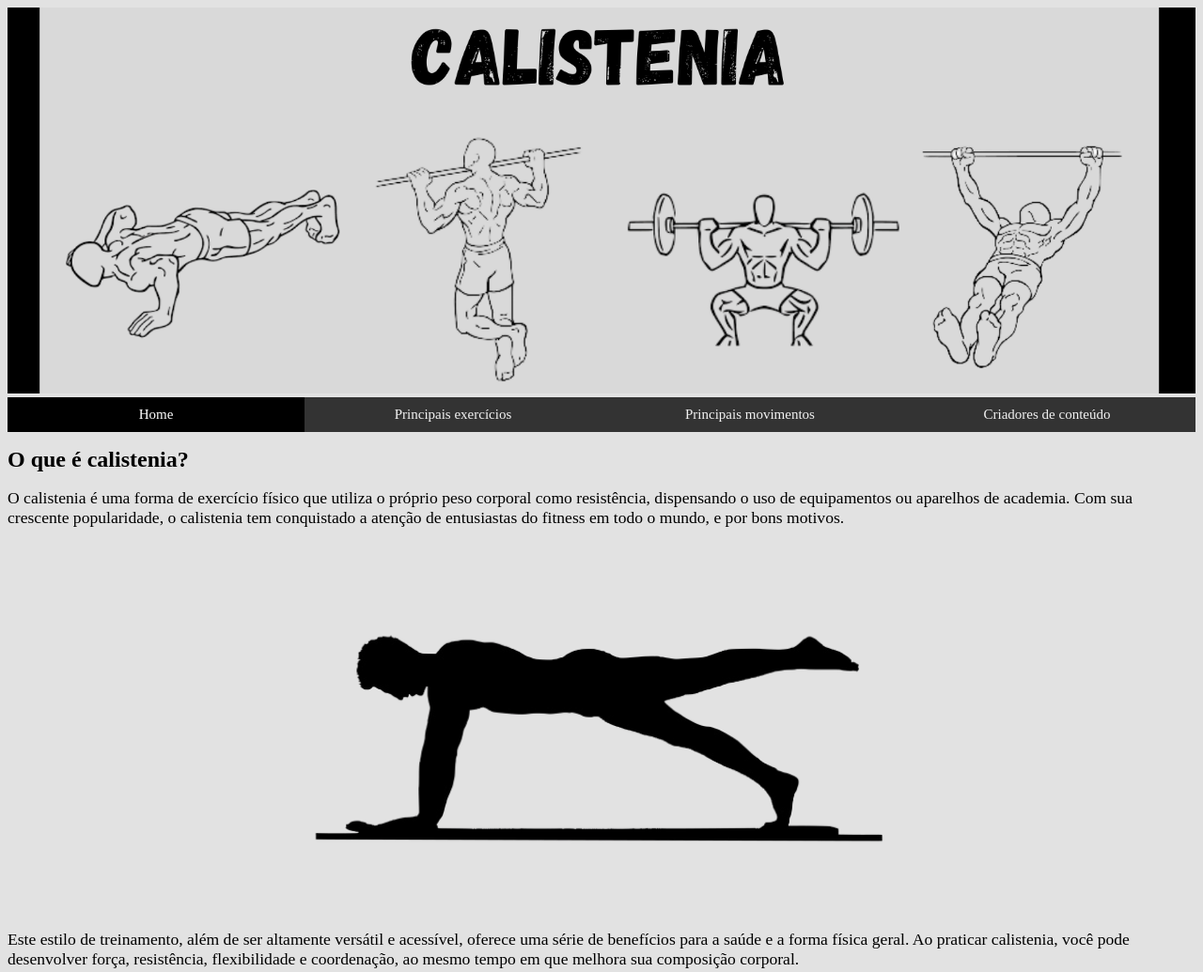
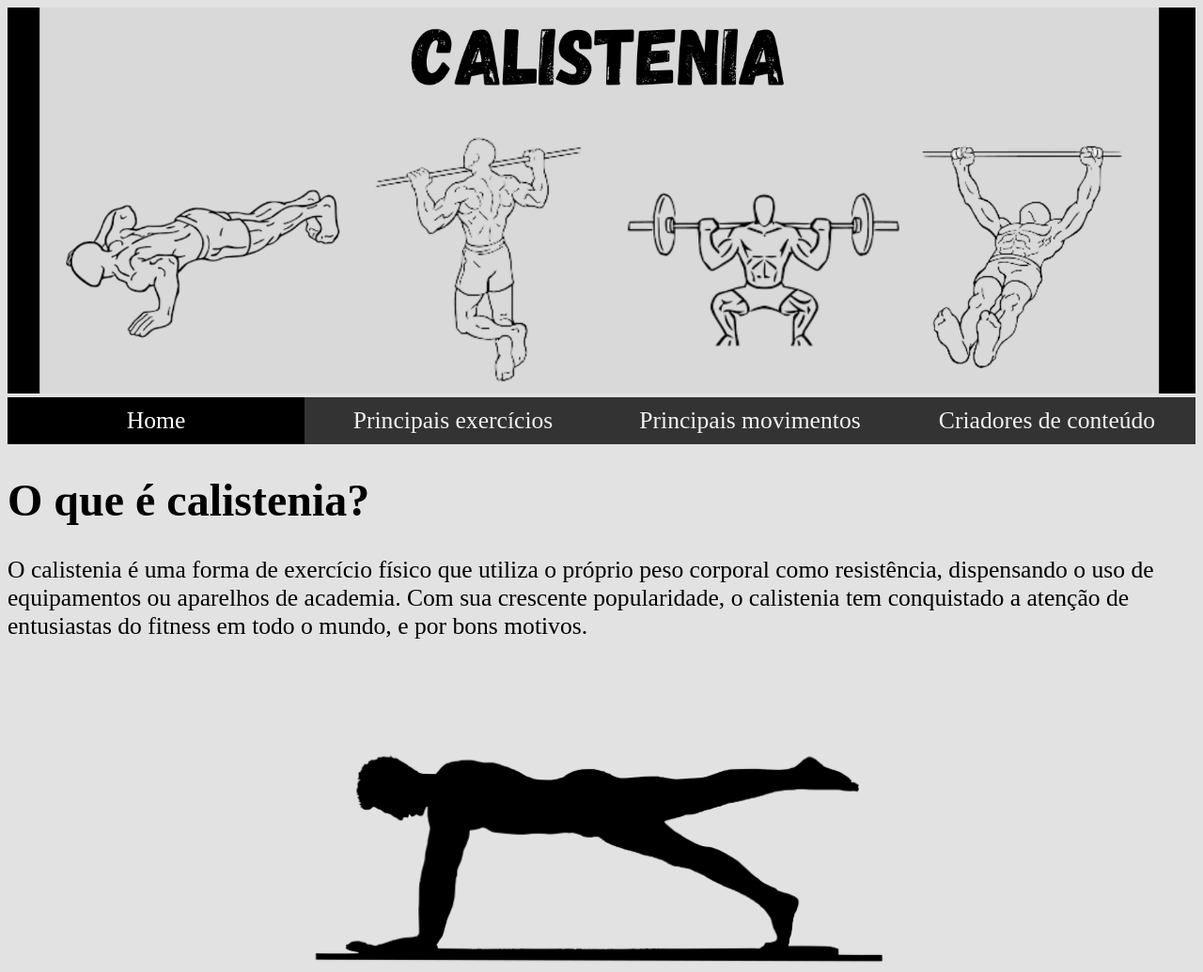
Before and after one commit to Joeziojr/joezioJr.github.io, a plain HTML site: page index.html in a window 1280 px wide. Shown: the top 1035 px of the page at 94% size. Drawn offline with Linux system fonts and the light colour scheme.

Commit message:
Correção tamanho

```diff
--- a/style.css
+++ b/style.css
@@ -23,12 +23,11 @@ footer{
 }
 
 h1{
-  font-size: 150%;
-
+  font-size: 300%;
 }
 
 p{
-  font-size: 110%;
+  font-size: 160%;
 }
 
 #repository {
@@ -60,7 +59,7 @@ p{
     padding-bottom: 10px;
     text-decoration: none;
     text-size-adjust: unset;
-    font-size: 15px;
+    font-size: 160%;
     width: 25%;
     margin-top: 0%;
     margin-right: 0;
--- a/styleBranchPages.css
+++ b/styleBranchPages.css
@@ -30,19 +30,19 @@ th {
 
 h1{
     margin-left: 160px;
-    font-size: 200%;
+    font-size: 300%;
 
 }
 
 h2{
     margin-left: 160px;
-    font-size: 150%;
+    font-size: 200%;
 
 }
 
 p{
     margin-left: 160px;
-    font-size: 110%;
+    font-size: 160%;
 }
 
 #h1Titulo{
```
Also changed, not shown: prncipaisMovimentos.html (+3 -2 lines).
